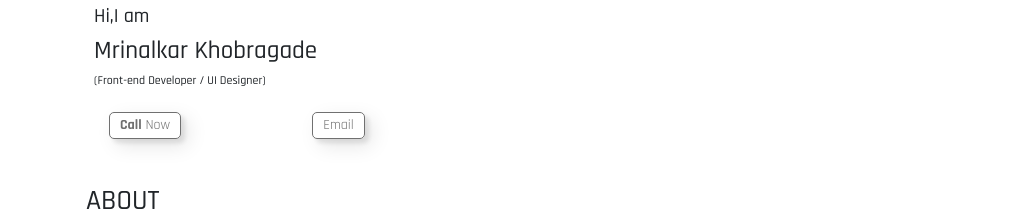
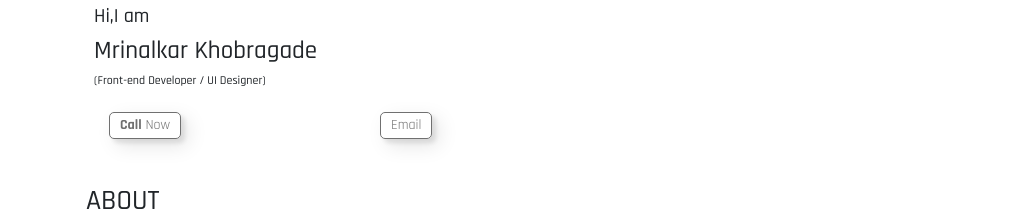
Before and after one commit to mrinalkar09/Testing-portfolio, a plain HTML site: page index.html in a window 1280 px wide. Shown: the part 416-640 px from the top of the page, 0-1019 px from the left. Drawn offline with nearby package versions, Linux system fonts and the light colour scheme; files whose address does not match are found by name.

Commit message:
Update index.html

```diff
--- a/index.html
+++ b/index.html
@@ -1,3 +1,4 @@
+
 
 <!DOCTYPE html>
 <html lang="en">
@@ -103,10 +104,10 @@
     </div>
     <div class="row details" >
         <div class="col-9 button-area" >
-            <div class="col-3">
+            <div class="col-4">
                     <button class="custom-btn  btn-16 mf-14"><Span class="explore-text">Call</Span> Now</button>
             </div>
-            <div class="col-3 ">
+            <div class="col-4 ">
                     <button class="custom-btn btn-16 mf-14">Email</button>
             </div>
         </div>
```
